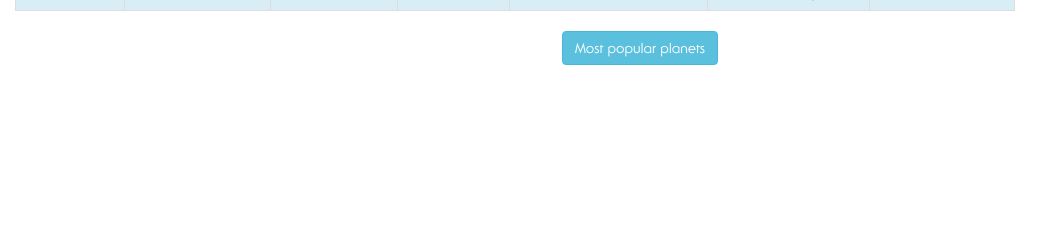
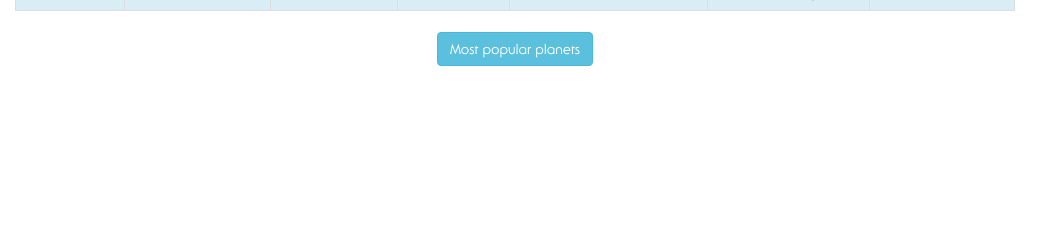
Before and after one commit to GreywindGit/Star-Wars-Phonebook, a Flask app: page / in a window 1280 px wide. Shown: the part 282-522 px from the top of the page, without its empty margins (0-1063 px from the left). Run offline with Flask 2, Linux system fonts and the light colour scheme; data that the repository does not hold is empty; some libraries are stand-ins or nearby versions.

Commit message:
Voted planets button reposition

```diff
--- a/static/css/style.css
+++ b/static/css/style.css
@@ -10,7 +10,7 @@ body {
     margin-left: 2%;
 }
 
-#table-wrapper {
+#table-wrapper, #vote-btn-wrap {
     margin-top: 1.5em;
     width: 80%;
 }
--- a/templates/index.html
+++ b/templates/index.html
@@ -82,7 +82,9 @@
             {% endfor %}
         </table>
     </div>
-    <button class="btn btn-info" id="btn-voted" data-toggle="modal" data-target="#planets-modal">Most popular planets</button>
+    <div id="vote-btn-wrap">
+        <button class="btn btn-info" id="btn-voted" data-toggle="modal" data-target="#planets-modal">Most popular planets</button>
+    </div>
   </div>
 
   <!-- Residents Modal -->
```
